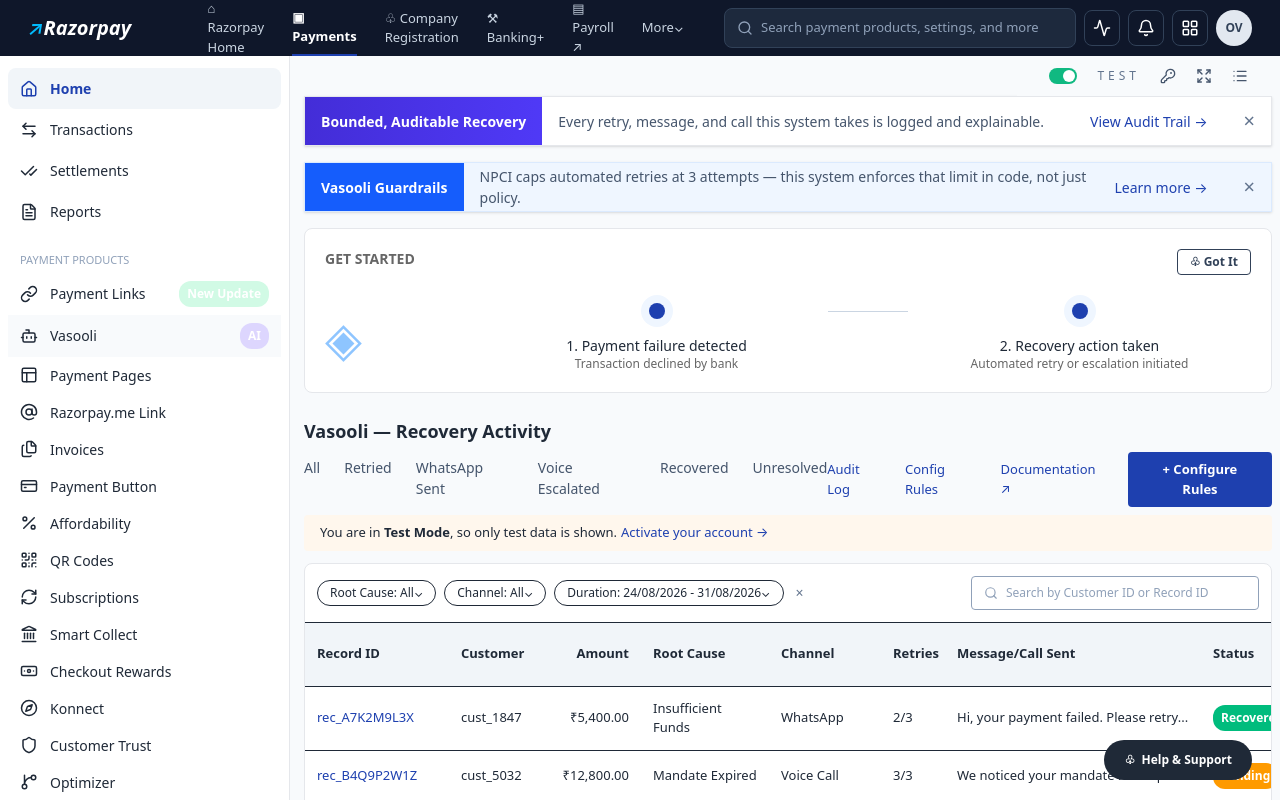
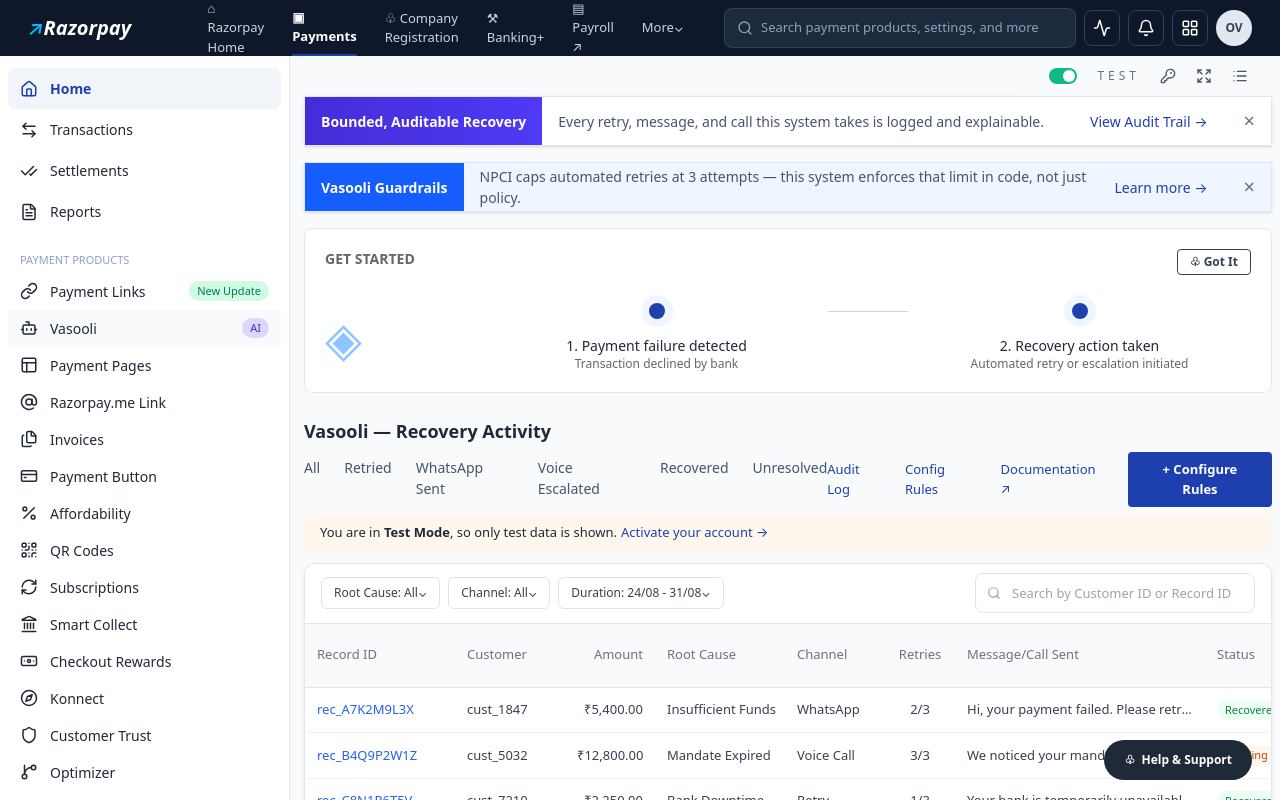
Before and after one commit to Om-Varma12/vasooli, a React (Vite) app in the folder frontend/: page / in a window 1280 px wide. Shown: the top 800 px of the page. Built offline with nearby package versions, Linux system fonts and the light colour scheme.

Commit message:
style(frontend): overhaul RecoveryTable UI to match Razorpay dashboard reference

```diff
--- a/frontend/src/components/features/RecoveryTable.tsx
+++ b/frontend/src/components/features/RecoveryTable.tsx
@@ -9,38 +9,40 @@ interface RecoveryTableProps {
 
 export const RecoveryTable: React.FC<RecoveryTableProps> = ({ data }) => {
   return (
-    <section className="bg-white border border-line rounded-lg overflow-hidden">
-      <div className="flex justify-between items-center p-3 border-b">
+    <section className="bg-white border border-[#e5e7eb] rounded-xl overflow-hidden shadow-sm">
+      <div className="flex justify-between items-center p-4 h-[60px] border-b border-[#e5e7eb] bg-white">
         <div className="flex gap-2">
-          <button className="border rounded-full px-3 py-1 text-xs hover:bg-slate-50">
-            Root Cause: All⌄
-          </button>
-          <button className="border rounded-full px-3 py-1 text-xs hover:bg-slate-50">
-            Channel: All⌄
-          </button>
-          <button className="border rounded-full px-3 py-1 text-xs hover:bg-slate-50">
-            Duration: 24/08/2026 - 31/08/2026⌄
-          </button>
-          <button className="text-slate-500 px-1 hover:text-black">×</button>
+          {['Root Cause: All', 'Channel: All', 'Duration: 24/08 - 31/08'].map((filter) => (
+            <button
+              key={filter}
+              className="px-3 py-1.5 bg-white border border-[#dfe3e8] rounded-md text-[12px] text-[#374151] hover:bg-[#f8fafc] transition-colors"
+            >
+              {filter}⌄
+            </button>
+          ))}
         </div>
-        <div className="border rounded px-3 py-2 w-72 text-slate-400 text-xs flex gap-2 items-center bg-white">
-          <Search size={14} />
-          <span>Search by Customer ID or Record ID</span>
+        <div className="relative">
+          <Search size={14} className="absolute left-3 top-1/2 -translate-y-1/2 text-[#9ca3af]" />
+          <input
+            type="text"
+            placeholder="Search by Customer ID or Record ID"
+            className="pl-9 pr-3 py-2 w-[280px] h-10 border border-[#dfe3e8] rounded-lg text-[13px] placeholder:text-[#9ca3af] focus:outline-none focus:ring-1 focus:ring-blue-500 bg-white"
+          />
         </div>
       </div>
-      <div className="scroll overflow-auto">
-        <table className="w-full text-[13px] table-fixed">
-          <thead className="bg-slate-100 text-left">
-            <tr>
-              <th className="p-3 w-36">Record ID</th>
-              <th className="p-3 w-24">Customer</th>
-              <th className="p-3 w-24 text-right">Amount</th>
-              <th className="p-3 w-32">Root Cause</th>
-              <th className="p-3 w-28">Channel</th>
-              <th className="p-3 w-16">Retries</th>
-              <th className="p-3 w-64">Message/Call Sent</th>
-              <th className="p-3 w-24">Status</th>
-              <th className="p-3">Promise Captured</th>
+      <div className="overflow-x-auto">
+        <table className="w-full text-[13px] table-fixed border-collapse">
+          <thead className="bg-[#f8fafc] text-left">
+            <tr className="h-[44px]">
+              <th className="p-3 w-[150px] text-[#6b7280] font-medium border-b border-[#e5e7eb]">Record ID</th>
+              <th className="p-3 w-[110px] text-[#6b7280] font-medium border-b border-[#e5e7eb]">Customer</th>
+              <th className="p-3 w-[90px] text-right text-[#6b7280] font-medium border-b border-[#e5e7eb]">Amount</th>
+              <th className="p-3 w-[130px] text-[#6b7280] font-medium border-b border-[#e5e7eb]">Root Cause</th>
+              <th className="p-3 w-[100px] text-[#6b7280] font-medium border-b border-[#e5e7eb]">Channel</th>
+              <th className="p-3 w-[70px] text-center text-[#6b7280] font-medium border-b border-[#e5e7eb]">Retries</th>
+              <th className="p-3 w-[250px] text-[#6b7280] font-medium border-b border-[#e5e7eb]">Message/Call Sent</th>
+              <th className="p-3 w-[110px] text-[#6b7280] font-medium border-b border-[#e5e7eb]">Status</th>
+              <th className="p-3 w-[120px] text-center text-[#6b7280] font-medium border-b border-[#e5e7eb]">Promise Captured</th>
             </tr>
           </thead>
           <tbody>
@@ -50,7 +52,7 @@ export const RecoveryTable: React.FC<RecoveryTableProps> = ({ data }) => {
           </tbody>
         </table>
       </div>
-      <div className="text-center text-muted text-xs py-4">
+      <div className="text-center text-[#6b7280] text-[12px] py-4 bg-white">
         Showing 1–{data.length}
       </div>
     </section>
--- a/frontend/src/components/features/RecoveryTableRow.tsx
+++ b/frontend/src/components/features/RecoveryTableRow.tsx
@@ -15,23 +15,41 @@ export const RecoveryTableRow: React.FC<RecoveryTableRowProps> = ({ record }) =>
   };
 
   return (
-    <tr className="table-row border-t text-left">
-      <td className="p-3 text-blue font-medium">{record.id}</td>
-      <td className="p-3">{record.customer}</td>
-      <td className="p-3 text-right">{record.amount}</td>
-      <td className="p-3">{record.rootCause}</td>
-      <td className="p-3">{record.channel}</td>
-      <td className="p-3">{record.retries}</td>
-      <td className="p-3 truncate max-w-xs" title={record.message}>
+    <tr className="group transition-colors duration-150 bg-white hover:bg-[#f8fafc] border-b border-[#f1f3f5]">
+      <td className="p-3 whitespace-nowrap">
+        <span className="text-[#2563eb] font-medium cursor-pointer hover:text-blue-700 transition-colors">
+          {record.id}
+        </span>
+      </td>
+      <td className="p-3 whitespace-nowrap text-[#374151]">
+        {record.customer}
+      </td>
+      <td className="p-3 whitespace-nowrap text-right text-[#374151] font-medium">
+        {record.amount}
+      </td>
+      <td className="p-3 whitespace-nowrap text-[#374151]">
+        {record.rootCause}
+      </td>
+      <td className="p-3 whitespace-nowrap text-[#374151]">
+        {record.channel}
+      </td>
+      <td className="p-3 whitespace-nowrap text-[#374151] text-center">
+        {record.retries}
+      </td>
+      <td className="p-3 whitespace-nowrap text-[#374151] truncate max-w-xs" title={record.message}>
         {record.message}
       </td>
-      <td className="p-3">
+      <td className="p-3 whitespace-nowrap">
         <Badge variant={statusVariant[record.status]}>
           {record.status}
         </Badge>
       </td>
-      <td className={`p-3 ${record.promiseCaptured === '✓' ? 'text-emerald-600' : ''}`}>
-        {record.promiseCaptured}
+      <td className="p-3 whitespace-nowrap text-center">
+        {record.promiseCaptured === '✓' ? (
+          <span className="text-[#16a34a] font-medium">✓</span>
+        ) : (
+          <span className="text-[#9ca3af]">—</span>
+        )}
       </td>
     </tr>
   );
--- a/frontend/src/components/ui/Badge.tsx
+++ b/frontend/src/components/ui/Badge.tsx
@@ -6,20 +6,18 @@ interface BadgeProps {
 }
 
 const variantStyles = {
-  recovered: 'bg-emerald-500',
-  pending: 'bg-amber-500',
-  unresolved: 'bg-red-500',
-  stopped: 'bg-gray-500',
-  info: 'bg-blue-500',
-  ai: 'bg-[var(--lav)] text-indigo-700',
-  update: 'bg-[var(--mint)] text-emerald-700',
+  recovered: 'bg-[#ecfdf3] text-[#15803d]',
+  pending: 'bg-[#fff7ed] text-[#c2410c]',
+  unresolved: 'bg-[#fef2f2] text-[#dc2626]',
+  stopped: 'bg-[#f3f4f6] text-[#4b5563]',
+  info: 'bg-blue-100 text-blue-700',
+  ai: 'bg-[#ddd6fe] text-indigo-700',
+  update: 'bg-[#d1fae5] text-emerald-700',
 };
 
 export const Badge: React.FC<BadgeProps> = ({ children, variant }) => {
-  const isSpecial = ['ai', 'update'].includes(variant);
-
   return (
-    <span className={`status-badge ${isSpecial ? variantStyles[variant] : variantStyles[variant]}`}>
+    <span className={`px-2 py-0.5 rounded-full text-[11px] font-medium inline-flex items-center ${variantStyles[variant]}`}>
       {children}
     </span>
   );
--- a/frontend/src/index.css
+++ b/frontend/src/index.css
@@ -1,111 +1 @@
-:root {
-  --text: #6b6375;
-  --text-h: #08060d;
-  --bg: #fff;
-  --border: #e5e4e7;
-  --code-bg: #f4f3ec;
-  --accent: #aa3bff;
-  --accent-bg: rgba(170, 59, 255, 0.1);
-  --accent-border: rgba(170, 59, 255, 0.5);
-  --social-bg: rgba(244, 243, 236, 0.5);
-  --shadow:
-    rgba(0, 0, 0, 0.1) 0 10px 15px -3px, rgba(0, 0, 0, 0.05) 0 4px 6px -2px;
-
-  --sans: system-ui, 'Segoe UI', Roboto, sans-serif;
-  --heading: system-ui, 'Segoe UI', Roboto, sans-serif;
-  --mono: ui-monospace, Consolas, monospace;
-
-  font: 18px/145% var(--sans);
-  letter-spacing: 0.18px;
-  color-scheme: light dark;
-  color: var(--text);
-  background: var(--bg);
-  font-synthesis: none;
-  text-rendering: optimizeLegibility;
-  -webkit-font-smoothing: antialiased;
-  -moz-osx-font-smoothing: grayscale;
-
-  @media (max-width: 1024px) {
-    font-size: 16px;
-  }
-}
-
-@media (prefers-color-scheme: dark) {
-  :root {
-    --text: #9ca3af;
-    --text-h: #f3f4f6;
-    --bg: #16171d;
-    --border: #2e303a;
-    --code-bg: #1f2028;
-    --accent: #c084fc;
-    --accent-bg: rgba(192, 132, 252, 0.15);
-    --accent-border: rgba(192, 132, 252, 0.5);
-    --social-bg: rgba(47, 48, 58, 0.5);
-    --shadow:
-      rgba(0, 0, 0, 0.4) 0 10px 15px -3px, rgba(0, 0, 0, 0.25) 0 4px 6px -2px;
-  }
-
-  #social .button-icon {
-    filter: invert(1) brightness(2);
-  }
-}
-
-#root {
-  width: 1126px;
-  max-width: 100%;
-  margin: 0 auto;
-  text-align: center;
-  border-inline: 1px solid var(--border);
-  min-height: 100svh;
-  display: flex;
-  flex-direction: column;
-  box-sizing: border-box;
-}
-
-body {
-  margin: 0;
-}
-
-h1,
-h2 {
-  font-family: var(--heading);
-  font-weight: 500;
-  color: var(--text-h);
-}
-
-h1 {
-  font-size: 56px;
-  letter-spacing: -1.68px;
-  margin: 32px 0;
-  @media (max-width: 1024px) {
-    font-size: 36px;
-    margin: 20px 0;
-  }
-}
-h2 {
-  font-size: 24px;
-  line-height: 118%;
-  letter-spacing: -0.24px;
-  margin: 0 0 8px;
-  @media (max-width: 1024px) {
-    font-size: 20px;
-  }
-}
-p {
-  margin: 0;
-}
-
-code,
-.counter {
-  font-family: var(--mono);
-  display: inline-flex;
-  border-radius: 4px;
-  color: var(--text-h);
-}
-
-code {
-  font-size: 15px;
-  line-height: 135%;
-  padding: 4px 8px;
-  background: var(--code-bg);
-}
+/* Empty file to prevent conflicts with globals.css */
```
